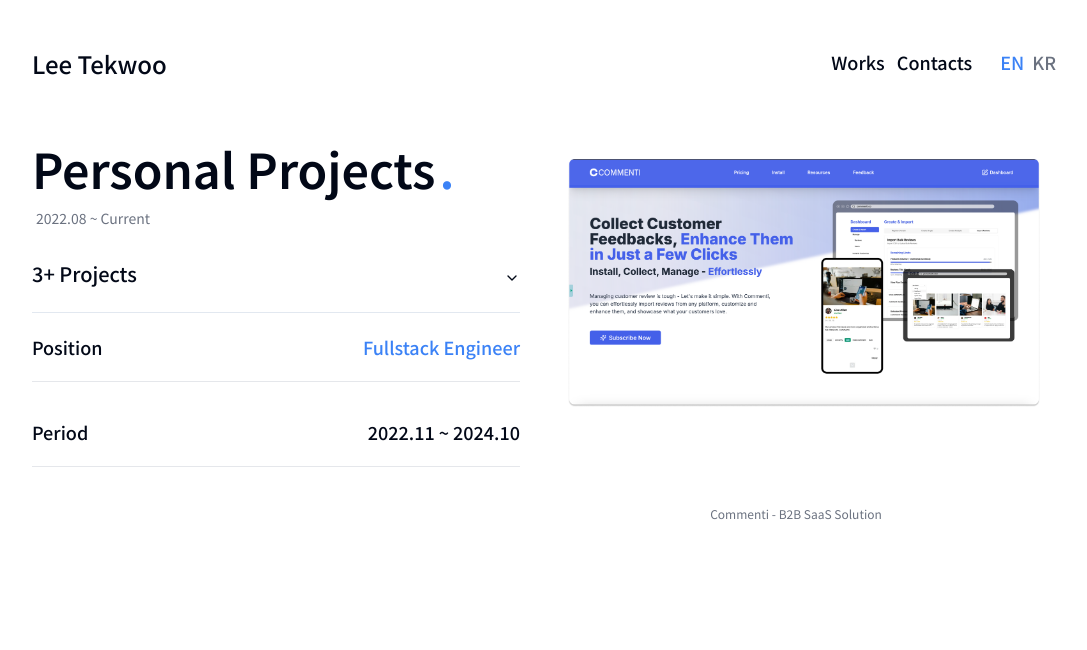
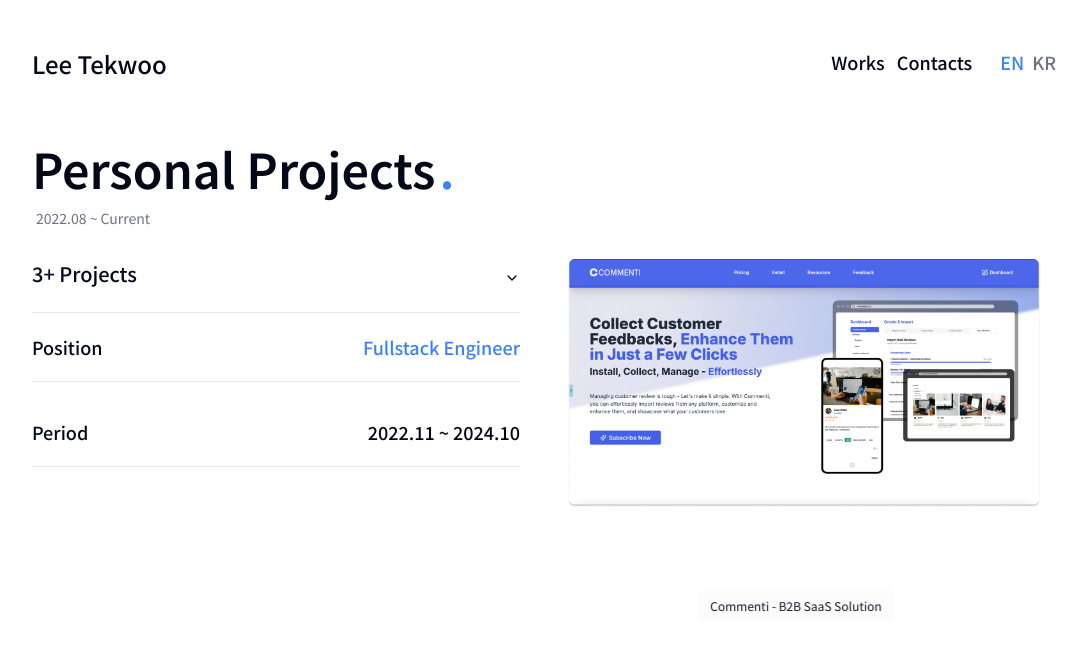
Before and after one commit to 0teklee/portfolio, a Next.js app: page /en/works/personal-projects in a window 1280 px wide. Shown: the top 650 px of the page, without its empty margins (96-1183 px from the left). Built offline with nearby package versions, Linux system fonts and the light colour scheme.

Commit message:
style: minor style fix

```diff
--- a/components/molecules/SectionImageCarousel.tsx
+++ b/components/molecules/SectionImageCarousel.tsx
@@ -12,6 +12,7 @@ import {
 } from "@/components/ui/carousel";
 
 import { ISectionItem } from "@/lib/types";
+import { cn } from "@/lib/utils";
 
 const SectionImageCarousel = ({
   images,
@@ -19,7 +20,7 @@ const SectionImageCarousel = ({
   images: ISectionItem["images"];
 }) => {
   return (
-    <Carousel className={`flex-1 relative top-12 lg:-top-[100px]`}>
+    <Carousel className={`flex-1 relative  bg-white`}>
       <CarouselContent className={clsx(`w-full`)}>
         {images.map((item) => (
           <CarouselItem key={`img_${item.src}`} className={`relative`}>
@@ -32,10 +33,14 @@ const SectionImageCarousel = ({
               />
             </AspectRatio>
             <div
-              className={`absolute bottom-0 left-1/2 -translate-x-1/2 bg-white`}
+              className={cn(
+                `absolute -bottom-0 left-1/2 -translate-x-1/2`,
+                `px-3 py-2`,
+                `bg-gray-50/50 rounded backdrop-blur-sm whitespace-nowrap`,
+              )}
             >
               <p
-                className={`text-[10px] sm:text-xs text-center text-gray-500 break-all`}
+                className={`text-[10px] sm:text-xs text-center text-gray-900 break-all`}
               >
                 {item.caption}
               </p>
--- a/components/molecules/SectionScrollContainer.tsx
+++ b/components/molecules/SectionScrollContainer.tsx
@@ -1,9 +1,8 @@
 "use client";
 
-import React, {ReactNode} from "react";
+import React, { ReactNode } from "react";
 
-import {clsx} from "clsx";
-import {useInView} from "react-intersection-observer";
+import { clsx } from "clsx";
 
 const SectionScrollContainer = ({
   id,
@@ -12,16 +11,12 @@ const SectionScrollContainer = ({
   id: string;
   children: ReactNode | ReactNode[];
 }) => {
-  const { ref, inView } = useInView();
-
   return (
     <section
       id={id}
-      ref={ref}
       className={clsx(
-        `w-full  h-auto lg:h-screen `,
-        `transition-opacity duration-1000 ease-in-out`,
-        inView ? `opacity-100` : `opacity-0`,
+        `w-full h-auto lg:h-screen`,
+        "motion-safe:animate-in-view",
       )}
     >
       {children}
```
